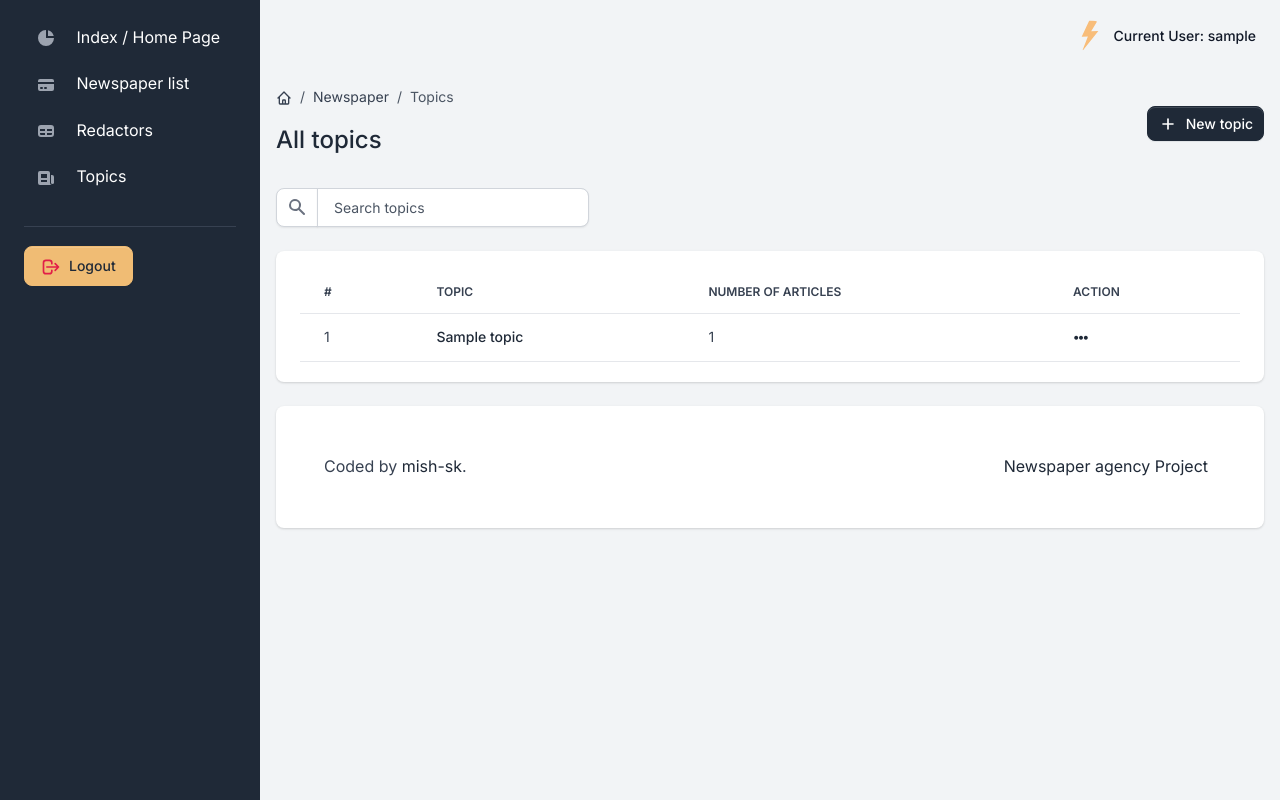
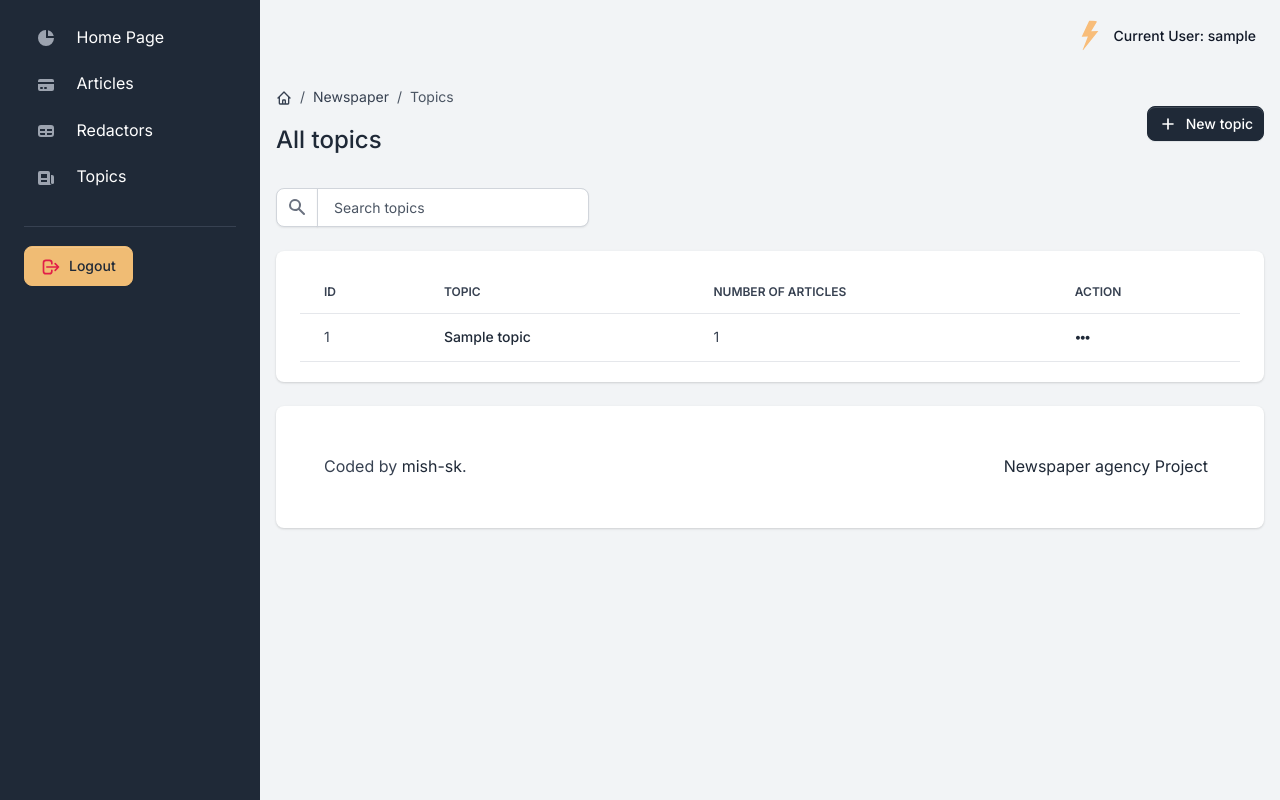
Before and after one commit to mish-sk/newspaper_agency_website, a Django app: page /topics/ in a window 1280 px wide. Run offline with Django 5.2, Linux system fonts and the light colour scheme; a user stored in the database is signed in; tables that the repository leaves empty hold one stand-in row (values such as "Sample post"); some libraries are stand-ins or nearby versions.

Commit message:
minor HTML fixes in templates

```diff
--- a/templates/includes/sidebar.html
+++ b/templates/includes/sidebar.html
@@ -20,7 +20,7 @@
                   <span class="sidebar-icon">
                     <svg class="icon icon-xs me-2" fill="currentColor" viewBox="0 0 20 20" xmlns="http://www.w3.org/2000/svg"><path d="M2 10a8 8 0 018-8v8h8a8 8 0 11-16 0z"></path><path d="M12 2.252A8.014 8.014 0 0117.748 8H12V2.252z"></path></svg>
                   </span>
-                  <span class="sidebar-text">Index / Home Page</span>
+                  <span class="sidebar-text">Home Page</span>
                 </a>
               </li>
 {# Table/List Page#}
@@ -29,7 +29,7 @@
                   <span class="sidebar-icon">
                     <svg class="icon icon-xs me-2" fill="currentColor" viewBox="0 0 20 20" xmlns="http://www.w3.org/2000/svg"><path d="M4 4a2 2 0 00-2 2v1h16V6a2 2 0 00-2-2H4z"></path><path fill-rule="evenodd" d="M18 9H2v5a2 2 0 002 2h12a2 2 0 002-2V9zM4 13a1 1 0 011-1h1a1 1 0 110 2H5a1 1 0 01-1-1zm5-1a1 1 0 100 2h1a1 1 0 100-2H9z" clip-rule="evenodd"></path></svg>
                   </span>
-                  <span class="sidebar-text">Newspaper list</span>
+                  <span class="sidebar-text">Articles</span>
                 </a>
               </li>
 {#            Redactors list#}
--- a/templates/newspaper/newspaper_list.html
+++ b/templates/newspaper/newspaper_list.html
@@ -64,7 +64,7 @@
       <table class="table table-hover">
           <thead>
               <tr>
-                  <th class="border-gray-200">#</th>
+                  <th class="border-gray-200">ID</th>
                   <th class="border-gray-200">title</th>
                   <th class="border-gray-200">Added Date</th>
                   <th class="border-gray-200">Topic</th>
@@ -77,7 +77,7 @@
 
               <!-- Item -->
               <tr>
-                  <td><span class="fw-normal">{{ forloop.counter }}</span></td>
+                  <td><span class="fw-normal">{{ article.id }}</span></td>
                   <td>
                       <span class="fw-normal"><a href="{% url 'newspaper:newspaper_detail' pk=article.id %}" class="fw-bold">{{ article.title }}</a></span>
                   </td>
--- a/templates/newspaper/redactor_list.html
+++ b/templates/newspaper/redactor_list.html
@@ -52,7 +52,7 @@
       <table class="table table-hover">
           <thead>
               <tr>
-                  <th class="border-gray-200">id</th>
+                  <th class="border-gray-200">ID</th>
                   <th class="border-gray-200">Full name</th>
                   <th class="border-gray-200">Years of experience</th>
                   <th class="border-gray-200">Number of articles</th>
--- a/templates/newspaper/topic_form.html
+++ b/templates/newspaper/topic_form.html
@@ -13,6 +13,7 @@
                 <div class="mt-3">
                     <input type="submit" value="Submit" class="btn btn-primary">
                 </div>
+                </div>
             </form>
         </div>
     </div>
--- a/templates/newspaper/topic_list.html
+++ b/templates/newspaper/topic_list.html
@@ -53,7 +53,7 @@
           <thead>
                {% if topic_list %}
            <tr>
-                  <th class="border-gray-200">#</th>
+                  <th class="border-gray-200">ID</th>
                   <th class="border-gray-200">topic</th>
                   <th class="border-gray-200">Number of articles</th>
                   <th class="border-gray-200">Action</th>
@@ -64,7 +64,7 @@
 
               <!-- Item -->
               <tr>
-                  <td><span class="fw-normal">{{ forloop.counter }}</span></td>
+                  <td><span class="fw-normal">{{ topic.id }}</span></td>
                   <td>
                       <span class="fw-normal"><a href="{% url 'newspaper:newspaper_list' %}?topic={{ topic.id }}" class="fw-bold">{{ topic.name }}</a></span>
                   </td>
```
